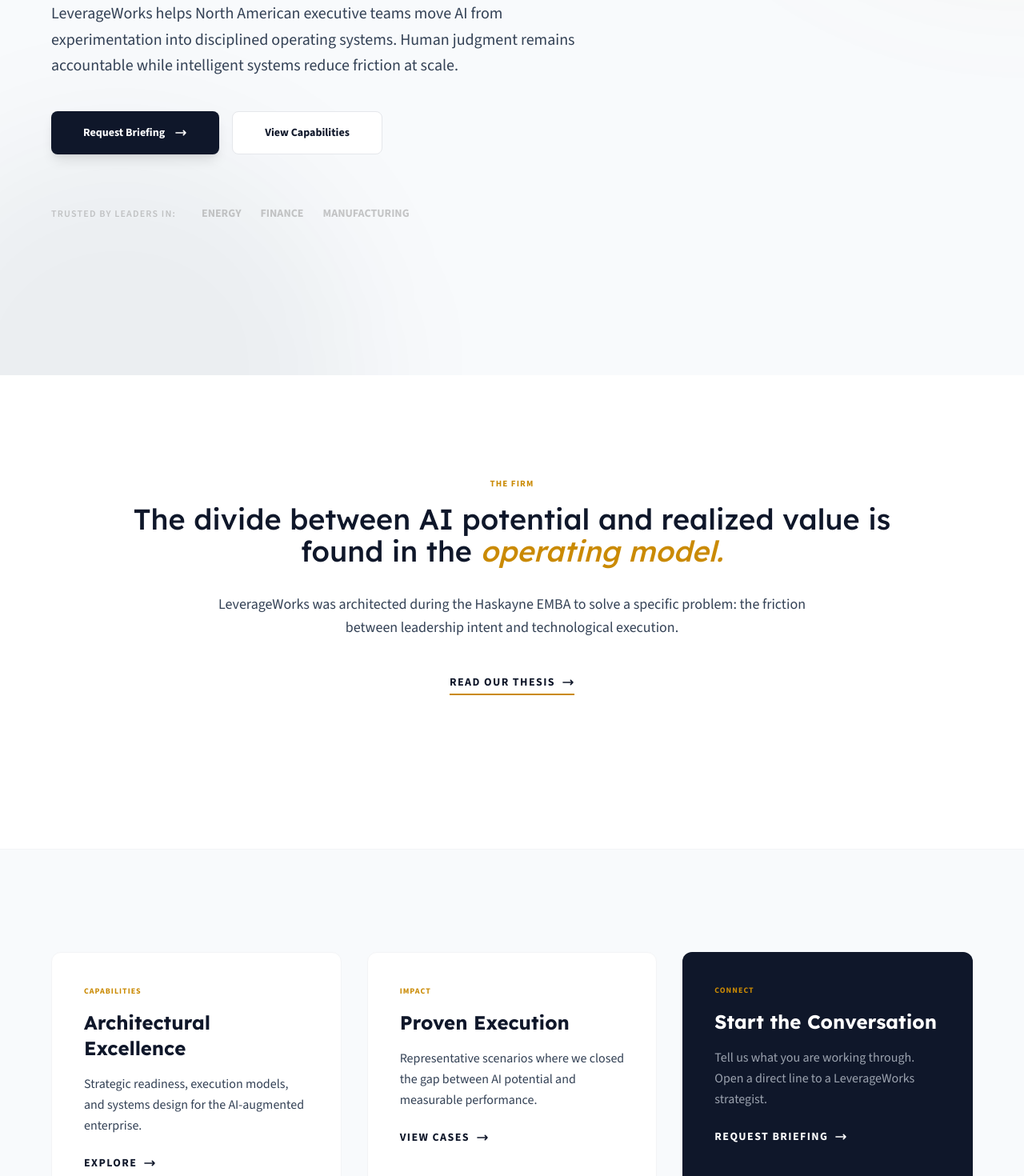
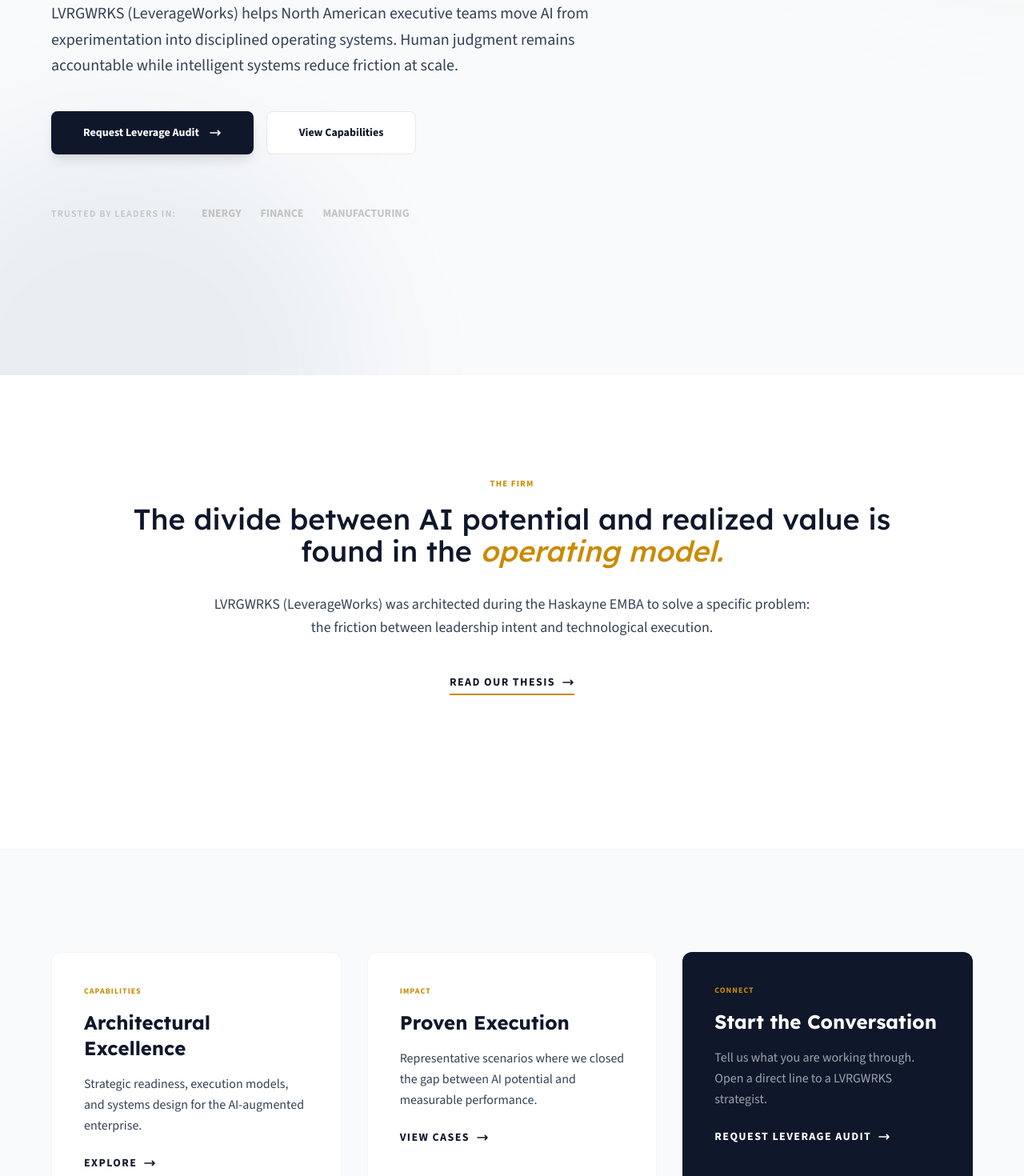
Before and after one commit to JRedgate/LeverageWorks, a React (Vite) app: page / in a window 1280 px wide. Shown: the part 460-1930 px from the top of the page at 80% size. Built offline with nearby package versions, Linux system fonts and the light colour scheme.

Commit message:
feat: update SEO and button texts for LVRGWRKS and Leverage Audit
Update site-wide SEO and CTA button texts for brand clarity.

```diff
--- a/index.html
+++ b/index.html
@@ -4,9 +4,9 @@
 <head>
   <meta charset="UTF-8">
   <meta name="viewport" content="width=device-width, initial-scale=1.0">
-  <title>LeverageWorks | Enterprise AI Strategy & Execution | Calgary, AB</title>
+  <title>LVRGWRKS (LeverageWorks) | Enterprise AI Strategy & Execution | Calgary, AB</title>
   <meta name="description"
-    content="LeverageWorks provides enterprise AI strategy and operating model architecture in Calgary, AB. We bridge the gap between AI capability and organizational execution.">
+    content="LVRGWRKS (LeverageWorks) provides enterprise AI strategy and operating model architecture in Calgary, AB. We bridge the gap between AI capability and organizational execution.">
   <meta name="keywords"
     content="AI Strategy Calgary, Enterprise AI Execution, Operating Model Architecture, AI Consulting Calgary, LeverageWorks, Strategic AI Integration">
 
@@ -18,7 +18,7 @@
 
   <!-- SEO & Social Meta Tags -->
   <link rel="canonical" href="https://www.lvrgwrks.com">
-  <meta property="og:title" content="LeverageWorks | Enterprise AI Strategy & Execution | Calgary, AB">
+  <meta property="og:title" content="LVRGWRKS (LeverageWorks) | Enterprise AI Strategy & Execution | Calgary, AB">
   <meta property="og:description"
     content="Architecting the future of global enterprise execution at scale. Bridging the divide between strategy and implementation for Calgary businesses.">
   <meta property="og:type" content="website">
@@ -86,7 +86,7 @@
 {
   "@context": "https://schema.org",
   "@type": "LocalBusiness",
-  "name": "LeverageWorks",
+  "name": "LVRGWRKS (LeverageWorks)",
   "image": "https://www.lvrgwrks.com/og-image.jpg",
   "@id": "https://www.lvrgwrks.com",
   "url": "https://www.lvrgwrks.com",
--- a/src/components/BriefingModal.tsx
+++ b/src/components/BriefingModal.tsx
@@ -76,7 +76,7 @@ export const BriefingModal: React.FC<BriefingModalProps> = ({ isOpen, onClose, i
       className="fixed inset-0 z-[999] flex items-center justify-center p-4"
       role="dialog"
       aria-modal="true"
-      aria-label="Request Briefing"
+      aria-label="Request Leverage Audit"
     >
       {/* Backdrop */}
       <div className="absolute inset-0 bg-brand-navy/80 backdrop-blur-sm" onClick={onClose} />
@@ -102,9 +102,9 @@ export const BriefingModal: React.FC<BriefingModalProps> = ({ isOpen, onClose, i
                   <path strokeLinecap="round" strokeLinejoin="round" strokeWidth="2" d="M5 13l4 4L19 7" />
                 </svg>
               </div>
-              <h3 className="font-display font-bold text-2xl text-brand-navy mb-3">Briefing Requested</h3>
+              <h3 className="font-display font-bold text-2xl text-brand-navy mb-3">Leverage Audit Requested</h3>
               <p className="text-brand-slate leading-relaxed mb-8">
-                Your inquiry has been received. A member of the LeverageWorks team will respond within one business day.
+                Your inquiry has been received. A member of the LVRGWRKS team will reach out within one business day to schedule your free 60-minute Leverage Audit.
               </p>
               <button
                 onClick={onClose}
@@ -117,13 +117,13 @@ export const BriefingModal: React.FC<BriefingModalProps> = ({ isOpen, onClose, i
             <>
               <div className="mb-8">
                 <span className="text-brand-gold font-bold tracking-widest text-[11px] uppercase mb-2 block">
-                  Executive Briefing
+                  Free 60-Minute Call
                 </span>
                 <h3 className="font-display font-bold text-2xl text-brand-navy mb-2">
-                  Request a Strategy Briefing
+                  Request a Leverage Audit
                 </h3>
                 <p className="text-brand-slate text-sm leading-relaxed">
-                  Share your organizational context and a senior strategist will prepare a tailored briefing for your team.
+                  Share your organizational context and a senior LVRGWRKS strategist will schedule a free 60-minute Leverage Audit to assess your opportunities.
                 </p>
               </div>
 
@@ -220,7 +220,7 @@ export const BriefingModal: React.FC<BriefingModalProps> = ({ isOpen, onClose, i
                   disabled={status === 'submitting'}
                   className="w-full bg-brand-navy text-white py-4 rounded-lg font-bold text-sm uppercase tracking-widest hover:bg-brand-gold transition-all shadow-lg disabled:opacity-60 disabled:cursor-not-allowed"
                 >
-                  {status === 'submitting' ? 'Submitting...' : 'Submit Briefing Request'}
+                  {status === 'submitting' ? 'Submitting...' : 'Request Leverage Audit'}
                 </button>
 
                 <p className="text-gray-400 text-xs text-center">
--- a/src/components/Hero.tsx
+++ b/src/components/Hero.tsx
@@ -25,7 +25,7 @@ export const Hero: React.FC<HeroProps> = ({ onCtaClick, onSecondCtaClick }) => (
                 </h1>
 
                 <p className="text-brand-slate text-xl leading-relaxed mb-10 max-w-2xl font-light">
-                    LeverageWorks helps North American executive teams move AI from experimentation into disciplined operating systems. Human judgment remains accountable while intelligent systems reduce friction at scale.
+                    LVRGWRKS (LeverageWorks) helps North American executive teams move AI from experimentation into disciplined operating systems. Human judgment remains accountable while intelligent systems reduce friction at scale.
                 </p>
 
                 <div className="flex flex-col sm:flex-row gap-4">
@@ -33,7 +33,7 @@ export const Hero: React.FC<HeroProps> = ({ onCtaClick, onSecondCtaClick }) => (
                         to="/contact"
                         className="bg-brand-navy text-white px-10 py-4 rounded-lg font-bold text-sm flex items-center justify-center gap-3 hover:bg-brand-slate transition-all shadow-lg hover:shadow-brand-navy/20 group"
                     >
-                        Request Briefing
+                        Request Leverage Audit
                         <svg className="w-4 h-4 transition-transform group-hover:translate-x-1" fill="none" stroke="currentColor" viewBox="0 0 24 24"><path strokeLinecap="round" strokeLinejoin="round" strokeWidth="2.5" d="M17 8l4 4m0 0l-4 4m4-4H3" /></svg>
                     </Link>
                     <Link
--- a/src/pages/CapabilitiesPage.tsx
+++ b/src/pages/CapabilitiesPage.tsx
@@ -21,8 +21,8 @@ export const CapabilitiesPage: React.FC = () => {
   const { openBriefing } = useOutletContext<LayoutContext>();
 
   useSEO({
-    title: 'Capabilities | LeverageWorks - AI Strategy, Systems Design & Operating Models',
-    description: 'Strategic readiness audits, execution models, and systems design for the AI-augmented enterprise. Build the synthesis layer between AI capability and organizational execution.',
+    title: 'Capabilities | LVRGWRKS (LeverageWorks) - AI Strategy, Systems Design & Operating Models',
+    description: 'Strategic readiness audits, execution models, and systems design for the AI-augmented enterprise. LVRGWRKS builds the synthesis layer between AI capability and organizational execution.',
     canonical: 'https://www.lvrgwrks.com/capabilities',
   });
 
@@ -227,7 +227,7 @@ export const CapabilitiesPage: React.FC = () => {
               onClick={() => openBriefing()}
               className="text-white text-sm font-bold uppercase tracking-widest border-b-2 border-brand-gold pb-1 hover:text-brand-gold transition-all"
             >
-              Request Briefing
+              Request Leverage Audit
             </button>
           </div>
         </div>
--- a/src/pages/FirmPage.tsx
+++ b/src/pages/FirmPage.tsx
@@ -10,8 +10,8 @@ export const FirmPage: React.FC = () => {
   const { openBriefing } = useOutletContext<LayoutContext>();
 
   useSEO({
-    title: 'The Firm | LeverageWorks - Enterprise AI Strategy Calgary',
-    description: 'Founded in Calgary, LeverageWorks bridges executive strategy and engineering reality. We build the synthesis layer between AI capability and organizational execution.',
+    title: 'The Firm | LVRGWRKS (LeverageWorks) - Enterprise AI Strategy Calgary',
+    description: 'Founded in Calgary, LVRGWRKS (LeverageWorks) bridges executive strategy and engineering reality. We build the synthesis layer between AI capability and organizational execution.',
     canonical: 'https://www.lvrgwrks.com/firm',
   });
 
@@ -27,7 +27,7 @@ export const FirmPage: React.FC = () => {
               Bridging the divide between <span className="text-brand-slate italic">intent and execution.</span>
             </h1>
             <p className="text-brand-slate text-xl leading-relaxed max-w-2xl">
-              LeverageWorks was architected during the Haskayne School of Business EMBA to solve a specific problem: the friction between leadership intent and technological execution.
+              LVRGWRKS (LeverageWorks) was architected during the Haskayne School of Business EMBA to solve a specific problem: the friction between leadership intent and technological execution.
             </p>
           </div>
         </div>
@@ -40,7 +40,7 @@ export const FirmPage: React.FC = () => {
             <div>
               <h2 className="font-display font-bold text-3xl text-brand-navy mb-6">Leadership & Origin</h2>
               <p className="text-brand-slate leading-relaxed mb-6">
-                Founded in Calgary, LeverageWorks bridges the gap between executive strategy and engineering reality. Our methodology is rooted in systems thinking and architectural precision.
+                Founded in Calgary, LVRGWRKS (LeverageWorks) bridges the gap between executive strategy and engineering reality. Our methodology is rooted in systems thinking and architectural precision.
               </p>
               <p className="text-brand-slate leading-relaxed mb-6">
                 We emerged from a recognition that most "Digital Transformation" initiatives fail not because of technology limitations, but because of operating model misalignment. The tools exist. The talent exists. What is missing is the synthesis layer that connects leadership intent to technical execution.
@@ -120,7 +120,7 @@ export const FirmPage: React.FC = () => {
               onClick={() => openBriefing()}
               className="bg-brand-gold text-brand-navy px-12 py-5 rounded-lg font-bold text-sm uppercase tracking-widest hover:bg-white transition-all shadow-xl"
             >
-              Request Briefing
+              Request Leverage Audit
             </button>
             <Link
               to="/capabilities"
--- a/src/pages/HomePage.tsx
+++ b/src/pages/HomePage.tsx
@@ -11,8 +11,8 @@ export const HomePage: React.FC = () => {
   const { openBriefing } = useOutletContext<LayoutContext>();
 
   useSEO({
-    title: 'LeverageWorks | Enterprise AI Strategy & Operating Model Architecture',
-    description: 'LeverageWorks helps North American executive teams move AI from experimentation into disciplined operating systems. Enterprise AI strategy consultants based in Calgary.',
+    title: 'LVRGWRKS (LeverageWorks) | Enterprise AI Strategy & Execution | Calgary, AB',
+    description: 'LVRGWRKS (LeverageWorks) helps North American executive teams move AI from experimentation into disciplined operating systems. Enterprise AI strategy consultants based in Calgary.',
     canonical: 'https://www.lvrgwrks.com/',
   });
 
@@ -38,7 +38,7 @@ export const HomePage: React.FC = () => {
               The divide between AI potential and realized value is found in the <span className="text-brand-gold italic">operating model.</span>
             </p>
             <p className="text-brand-slate text-lg leading-relaxed max-w-3xl mx-auto mb-10">
-              LeverageWorks was architected during the Haskayne EMBA to solve a specific problem: the friction between leadership intent and technological execution.
+              LVRGWRKS (LeverageWorks) was architected during the Haskayne EMBA to solve a specific problem: the friction between leadership intent and technological execution.
             </p>
             <Link
               to="/firm"
@@ -84,9 +84,9 @@ export const HomePage: React.FC = () => {
             <Link to="/contact" className="group bg-brand-navy p-10 rounded-xl hover:bg-brand-slate transition-all">
               <span className="text-brand-gold font-bold tracking-widest text-[10px] uppercase mb-4 block">Connect</span>
               <h3 className="font-display font-bold text-2xl text-white mb-4">Start the Conversation</h3>
-              <p className="text-gray-400 leading-relaxed mb-6">Tell us what you are working through. Open a direct line to a LeverageWorks strategist.</p>
+              <p className="text-gray-400 leading-relaxed mb-6">Tell us what you are working through. Open a direct line to a LVRGWRKS strategist.</p>
               <span className="text-white font-bold text-sm uppercase tracking-widest flex items-center gap-2 group-hover:text-brand-gold transition-colors">
-                Request Briefing
+                Request Leverage Audit
                 <svg className="w-4 h-4 transition-transform group-hover:translate-x-1" fill="none" stroke="currentColor" viewBox="0 0 24 24">
                   <path strokeLinecap="round" strokeLinejoin="round" strokeWidth="2.5" d="M17 8l4 4m0 0l-4 4m4-4H3" />
                 </svg>
@@ -108,7 +108,7 @@ export const HomePage: React.FC = () => {
               onClick={() => openBriefing()}
               className="bg-brand-navy text-white px-12 py-5 rounded-lg font-bold text-sm uppercase tracking-widest hover:bg-brand-gold transition-all shadow-xl hover:shadow-brand-gold/20"
             >
-              Request Briefing
+              Request Leverage Audit
             </button>
             <Link
               to="/firm"
--- a/src/pages/ImpactPage.tsx
+++ b/src/pages/ImpactPage.tsx
@@ -11,8 +11,8 @@ export const ImpactPage: React.FC = () => {
   const { openBriefing } = useOutletContext<LayoutContext>();
 
   useSEO({
-    title: 'Impact & Case Studies | LeverageWorks - Proven AI Implementation Results',
-    description: 'See how LeverageWorks delivers 7.5x+ ROI across manufacturing, finance, and energy sectors. Case studies in AI strategy, operating model optimization, and digital transformation.',
+    title: 'Impact & Case Studies | LVRGWRKS (LeverageWorks) - Proven AI Implementation Results',
+    description: 'See how LVRGWRKS (LeverageWorks) delivers 7.5x+ ROI across manufacturing, finance, and energy sectors. Case studies in AI strategy, operating model optimization, and digital transformation.',
     canonical: 'https://www.lvrgwrks.com/impact',
   });
 
@@ -140,7 +140,7 @@ export const ImpactPage: React.FC = () => {
               onClick={() => openBriefing()}
               className="bg-brand-gold text-brand-navy px-12 py-5 rounded-lg font-bold text-sm uppercase tracking-widest hover:bg-white transition-all shadow-xl"
             >
-              Request Briefing
+              Request Leverage Audit
             </button>
             <Link
               to="/capabilities"
```
Also changed, not shown: src/pages/ContactPage.tsx (+8 -8 lines).
